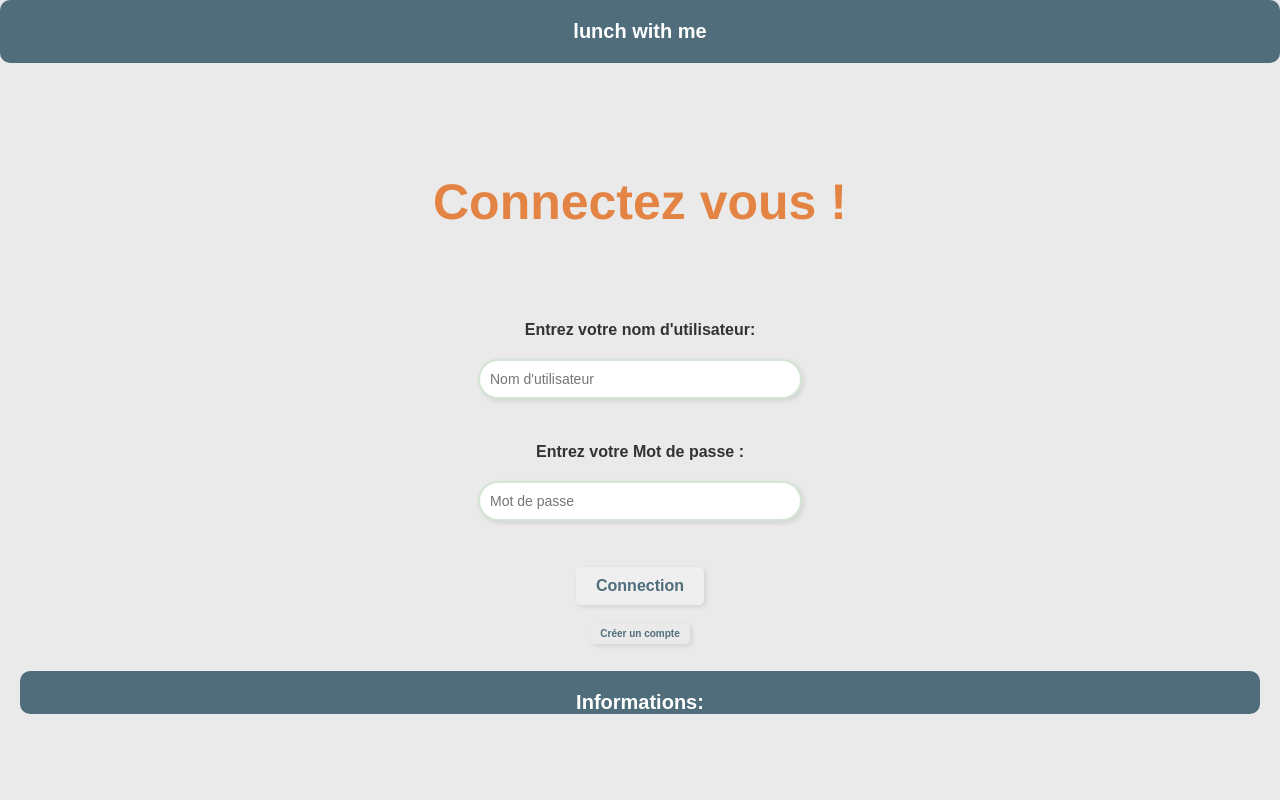
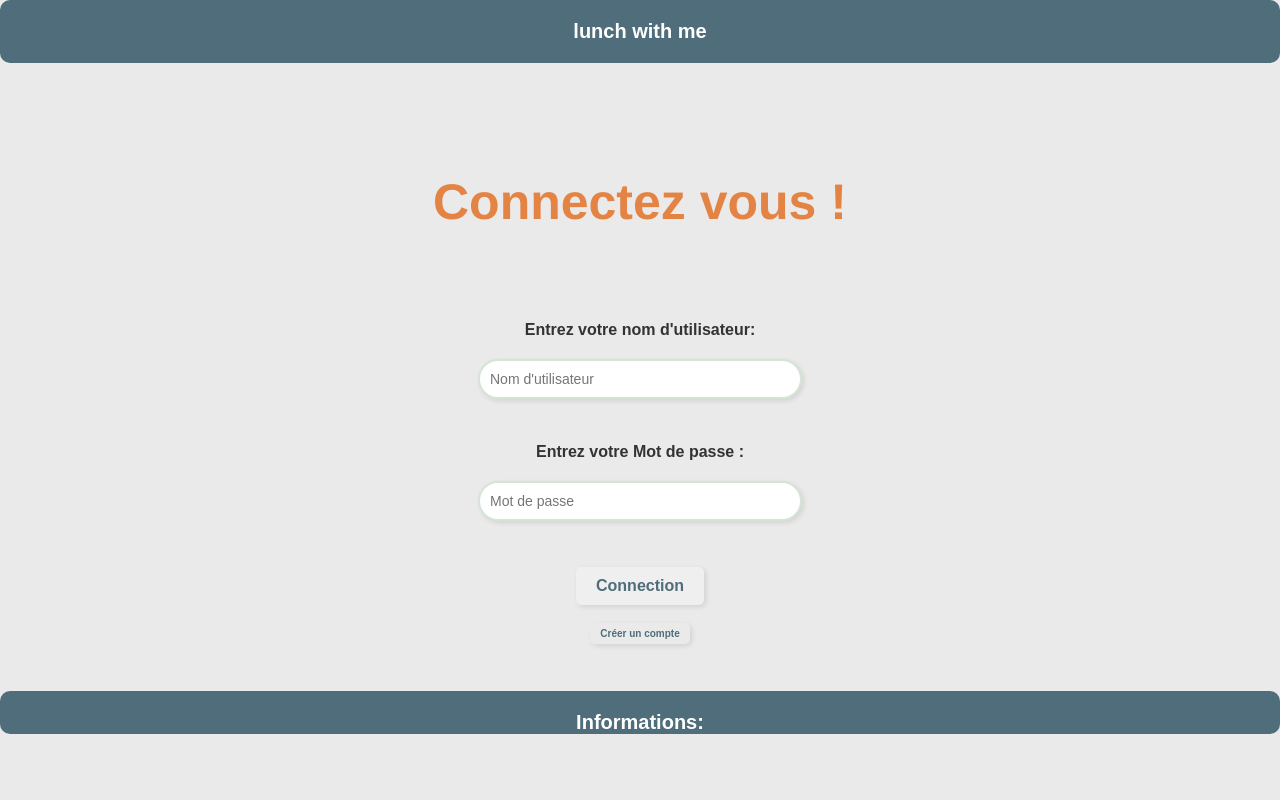
Before and after one commit to Eudo08/2025_2026_nsi_lndb_term4_gp1, a Flask app: page /page_principalev2 in a window 1280 px wide. Run offline with Flask 3, Linux system fonts and the light colour scheme.

Commit message:
Improve layout and fix minor HTML/CSS issues
Apply background and font styles to both html and body elements in CSS. In connexion.html, fix misplaced closing tags, clean up the error message's inline style, and adjust the structure for better layout and clarity.

Co-Authored-By: Tristanbonniere <182497662+Tristanbonniere@users.noreply.github.com>

```diff
--- a/static/css/styleprincipal.css
+++ b/static/css/styleprincipal.css
@@ -115,7 +115,7 @@ h1 {
     padding-right: 300px;
 }
 
-body {
+html, body {
     background-color: var(--platinum);
     font-family: Arial, sans-serif;
     color: var(--text-color);
--- a/templates/connexion.html
+++ b/templates/connexion.html
@@ -24,7 +24,7 @@
                 <h1>
                     Connectez vous !
                 </h1>
-                <p id="error" style="color:red;">Une erreur lol</p>
+                <p id="error" ;>Une erreur lol</p>
             <div class="columns">
                 <div class="left">
                     <p class="entry">Entrez votre nom d'utilisateur:</p>
@@ -39,10 +39,17 @@
                     <br>
                     </br>
                     <a href="/page_arrive/inscription" class="bouton_petit">Créer un compte</a>
+
+                </div>
+            </div>
             </center>
-            <div class="bandeau_bas">
-                Informations:
-            </div>
+
+        </div>
+
+      <div class="bandeau_bas">
+        Informations:
+      </div>
+
   </div>
 
 
```
